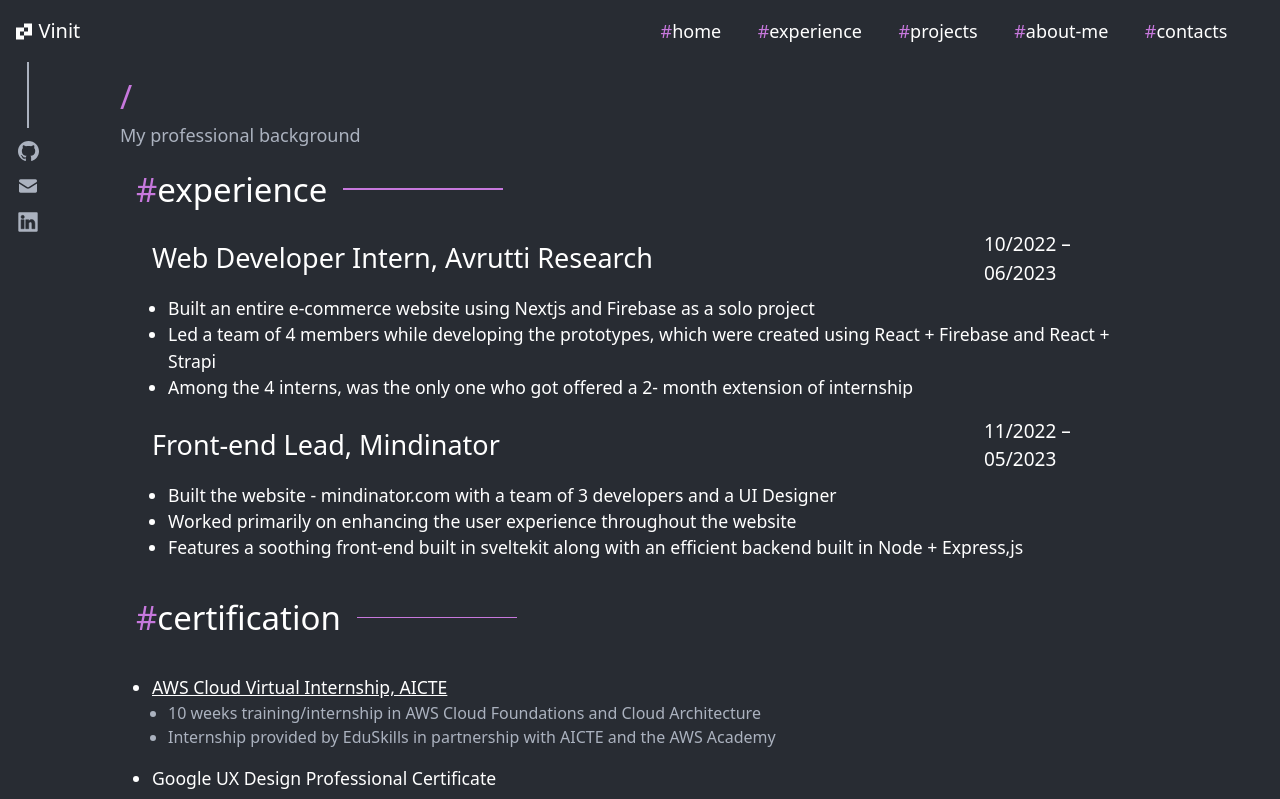
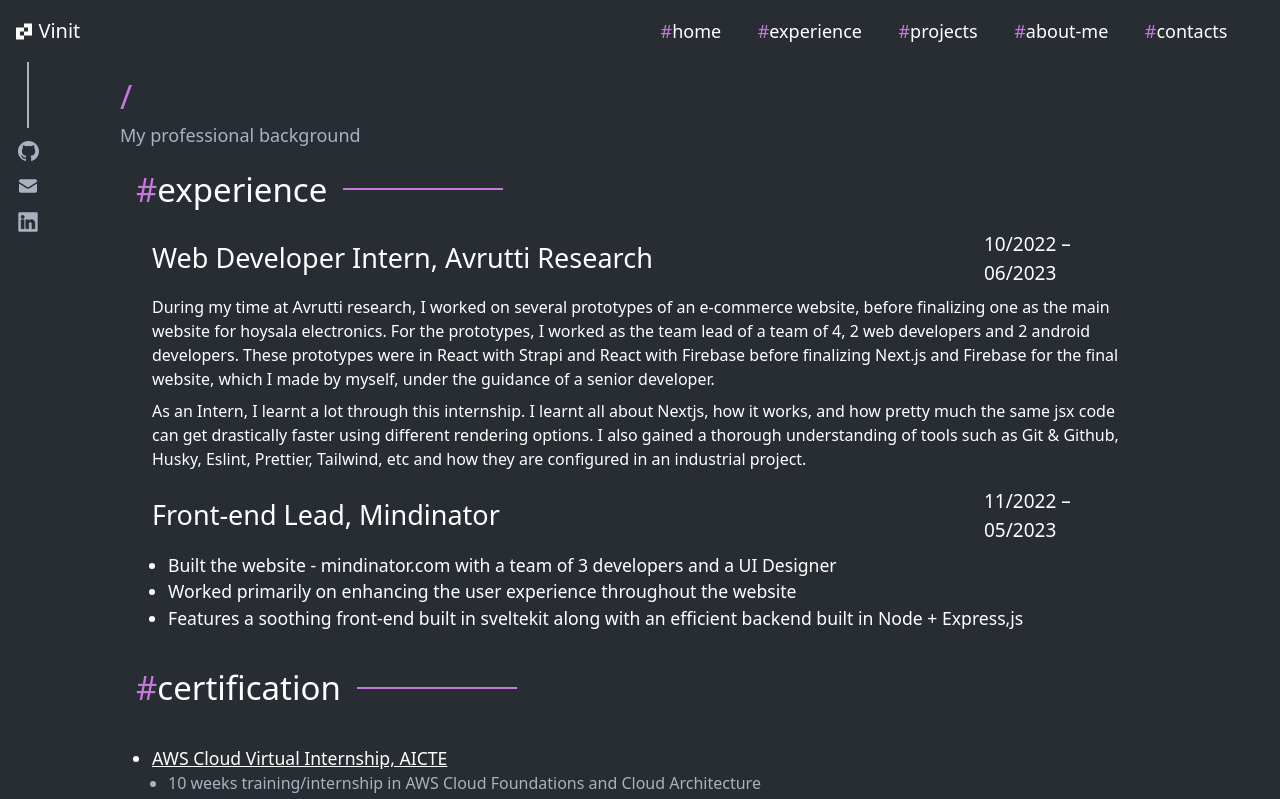
Before and after one commit to Vinit-Tiwari/portfolio, a SvelteKit app: page /experience in a window 1280 px wide. Shown: the top 799 px of the page. Built offline with nearby package versions, Linux system fonts and the light colour scheme.

Commit message:
Changed description of experience page

```diff
--- a/src/routes/+layout.svelte
+++ b/src/routes/+layout.svelte
@@ -100,7 +100,7 @@
             </a>
 
             <a href="/projects" class="flex cursor-pointer">
-              <p class="text-[#C778DD]">#</p>
+              <p  class="text-[#C778DD]">#</p>
               projects
             </a>
 
--- a/src/routes/experience/+page.svelte
+++ b/src/routes/experience/+page.svelte
@@ -38,7 +38,7 @@
           >
         </span>
 
-        <ul
+        <!-- <ul
           class="text-[1.05rem] lg:text-[1.1rem] list-outside pl-[1rem] list-disc list-inside"
         >
           <li>
@@ -55,7 +55,24 @@
             Among the 4 interns, was the only one who got offered a 2- month
             extension of internship
           </li>
-        </ul>
+        </ul> -->
+        <p>
+          During my time at Avrutti research, I worked on several prototypes of
+          an e-commerce website, before finalizing one as the main website for
+          hoysala electronics. For the prototypes, I worked as the team lead of
+          a team of 4, 2 web developers and 2 android developers. These
+          prototypes were in React with Strapi and React with Firebase before
+          finalizing Next.js and Firebase for the final website, which I made by
+          myself, under the guidance of a senior developer.
+        </p>
+        <p>
+          As an Intern, I learnt a lot through this internship. I learnt all
+          about Nextjs, how it works, and how pretty much the same jsx code can
+          get drastically faster using different rendering options. I also
+          gained a thorough understanding of tools such as Git & Github, Husky,
+          Eslint, Prettier, Tailwind, etc and how they are configured in an
+          industrial project.
+        </p>
       </span>
 
       <span class="flex flex-col lg:pl-[1rem] gap-[0.5rem]">
@@ -140,7 +157,6 @@
             href="https://www.coursera.org/account/accomplishments/specialization/SJKDJPYBR7C2?utm_source=link&utm_medium=certificate&utm_content=cert_image&utm_campaign=sharing_cta&utm_product=s12n"
           >
             AWS Fundamentals Specialization
-
           </a>
         </li>
 
@@ -150,7 +166,6 @@
             class="flex underline decoration-solid gap-[0.5rem] items-center"
           >
             Image Processing Specialization by MathWorks
-
           </a>
         </li>
 
```
